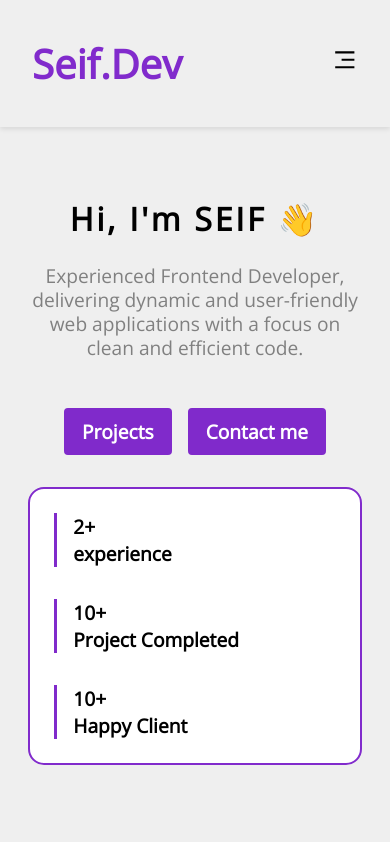
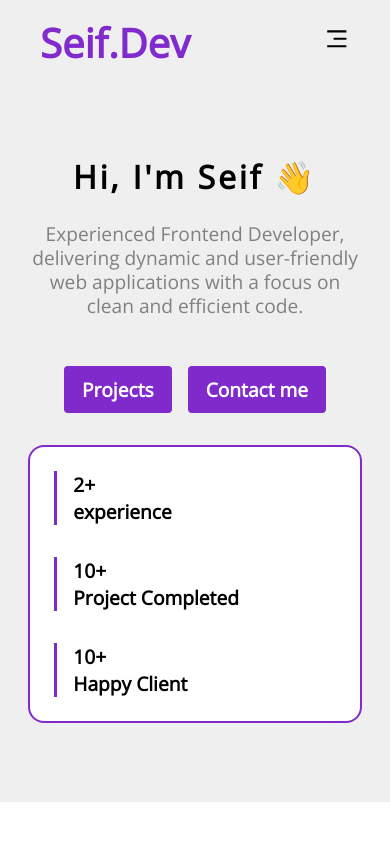
Before and after one commit to seifeddinesaad01/My-Personal-Portfolio, a React (Create React App) app: page /home in a window 390 px wide. Shown: the top 842 px of the page. Built offline with nearby package versions, Linux system fonts and the light colour scheme; grey boxes are pictures that could not be loaded.

Commit message:
refactoring

```diff
--- a/src/App.css
+++ b/src/App.css
@@ -5,3 +5,19 @@
   margin: 0;
   box-sizing: border-box;
 }
+
+.layout{
+  padding-inline: 8rem;
+}
+
+@media (max-width: 1200px) {
+  .layout {
+    padding-inline: 3.2rem;
+  }
+}
+
+@media (max-width: 1000px) {
+  .layout {
+    padding-inline: 0rem;
+  }
+}
--- a/src/App.tsx
+++ b/src/App.tsx
@@ -14,7 +14,9 @@ function App() {
   return (
     <div style={{ display: 'flex', flexDirection: 'column', justifyContent: 'center', alignItems: 'center', backgroundColor: "#efefef" }}>
       <Header />
-       <Outlet />
+      <div className='layout'>
+        <Outlet />
+      </div>
       {/* <Footer />  */}
     </div>
   );
--- a/src/Features/Hero/Hero.tsx
+++ b/src/Features/Hero/Hero.tsx
@@ -8,7 +8,7 @@ const Hero = () => {
         <div className='hero__section'>
             <div className="hero__left">
                 <div style={{ display: "flex", flexDirection: "column", justifyContent: "center", alignItems: "flex-start" }}>
-                    <h1 className='hero__title'>Hi, I'm SEIF 👋</h1>
+                    <h1 className='hero__title'>Hi, I'm Seif 👋</h1>
                     <p className='hero__description'>Experienced Frontend Developer, delivering dynamic and user-friendly web
                         applications with a focus on clean and efficient code.
                     </p>
--- a/src/Features/Home/Home.tsx
+++ b/src/Features/Home/Home.tsx
@@ -22,9 +22,9 @@ const Home = () => {
         :
         <div className='home__container'>
           <Hero />
-           <SectionOne />
-           <SectionTwo />
-          <Projects />
+          {/* <SectionOne />
+           <SectionTwo /> */}
+          {/* <Projects />   */}
         </div>
       }
 
--- a/src/components/Header/Header.css
+++ b/src/components/Header/Header.css
@@ -10,10 +10,21 @@
   background-color: #efefef;
   transition: background-color 0.3s ease; /* Add transition for smooth effect */
   width: 100%;
-  box-shadow: 0 2px 5px rgba(0, 0, 0, 0.1); /* Add box shadow */
-  height: 15vh;
-  padding-inline: 2rem;
+  /* box-shadow: 0 2px 5px rgba(0, 0, 0, 0.1); Add box shadow */
+  height: 10vh;
+  padding: 2rem 10rem;
+}
 
+@media (max-width: 1200px) {
+  .header {
+    padding-inline: 5rem;
+  }
+}
+
+@media (max-width: 1000px) {
+  .header {
+    padding-inline: 2.5rem;
+  }
 }
 
 
```
Also changed, not shown: src/index.css (line endings or trailing spaces).
